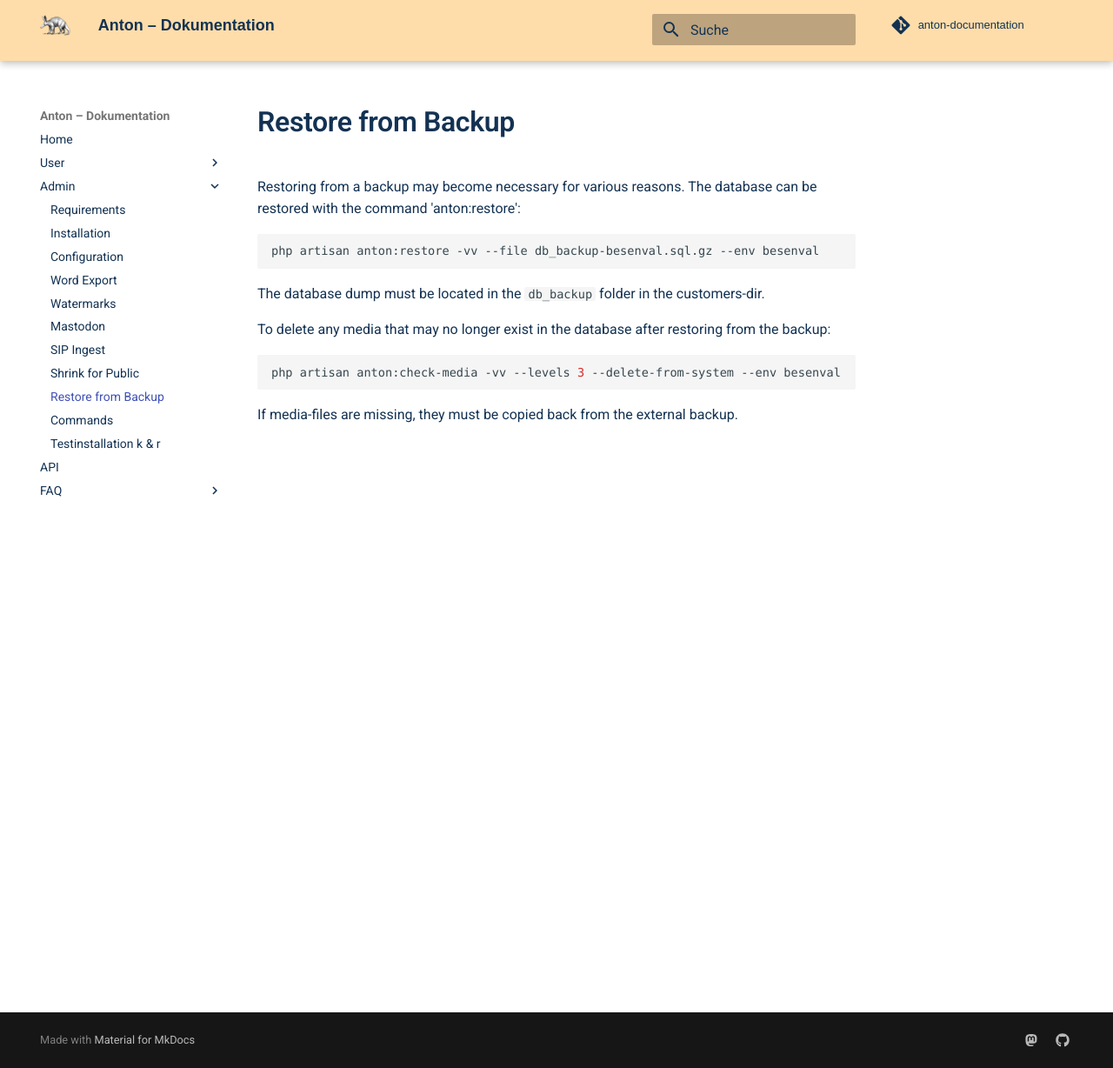
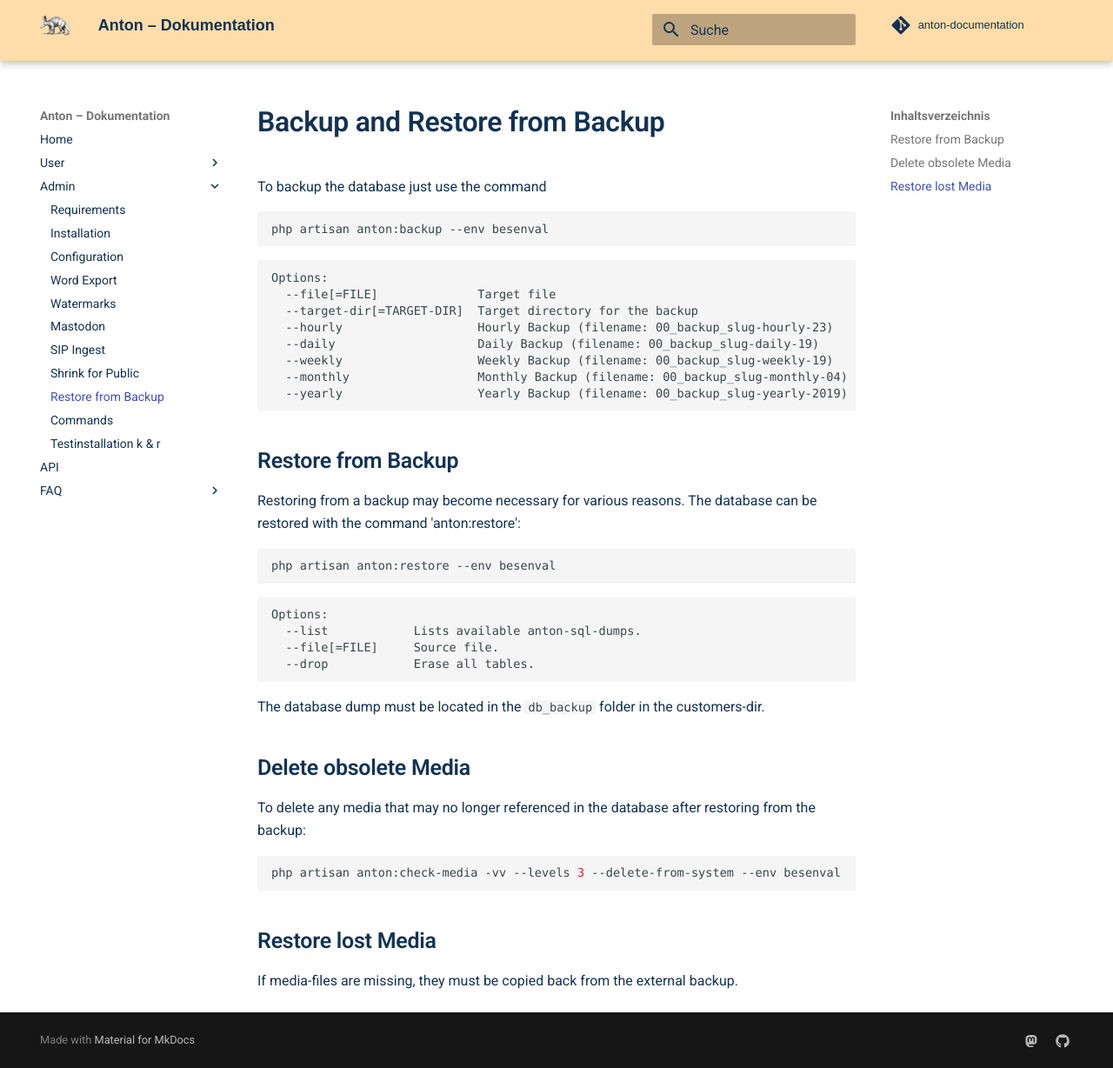
Before and after one commit to kraenzle-ritter/anton-documentation, an MkDocs documentation site: the page built from docs/admin/restore.md, in a window 1280 px wide and 1228 px high. Shown: the whole window at 87% size. Built offline with MkDocs 1.6.1 and Material for MkDocs 9.7.7, drawn with Linux system fonts in a browser that asks for light colours; some web fonts are replaced; comment, search, counter and statistics services are not loaded.

Commit message:
Media Transfer

````diff
--- a/docs/admin/restore.md
+++ b/docs/admin/restore.md
@@ -1,17 +1,44 @@
-# Restore from Backup
+# Backup and Restore from Backup
+
+To backup the database just use the command
+
+```bash
+php artisan anton:backup --env besenval
+```
+
+```
+Options:
+  --file[=FILE]              Target file
+  --target-dir[=TARGET-DIR]  Target directory for the backup
+  --hourly                   Hourly Backup (filename: 00_backup_slug-hourly-23)
+  --daily                    Daily Backup (filename: 00_backup_slug-daily-19)
+  --weekly                   Weekly Backup (filename: 00_backup_slug-weekly-19)
+  --monthly                  Monthly Backup (filename: 00_backup_slug-monthly-04)
+  --yearly                   Yearly Backup (filename: 00_backup_slug-yearly-2019)
+```
+
+## Restore from Backup
 
 Restoring from a backup may become necessary for various reasons. The database can be restored with the command 'anton:restore':
 
 ```bash
-php artisan anton:restore -vv --file db_backup-besenval.sql.gz --env besenval
+php artisan anton:restore --env besenval
 ```
 
+```
+Options:
+  --list            Lists available anton-sql-dumps.
+  --file[=FILE]     Source file.
+  --drop            Erase all tables.
+```
 The database dump must be located in the `db_backup` folder in the customers-dir.
 
-To delete any media that may no longer exist in the database after restoring from the backup:
+## Delete obsolete Media
+To delete any media that may no longer referenced in the database after restoring from the backup:
 
 ```bash
 php artisan anton:check-media -vv --levels 3 --delete-from-system --env besenval
 ```
 
+## Restore lost Media
 If media-files are missing, they must be copied back from the external backup.
--- a/mkdocs.yml
+++ b/mkdocs.yml
@@ -33,6 +33,7 @@
     - Signaturen: user/identifiers.md
     - Access-Konzept: user/access.md
     - Datenimport: user/import.md
+    - Medien: user/media.md
     #- SIP Ingest: user/sip-ingest.md
     # - Formulare: user/forms.md
     # - Einstellungen: user/settings.md
````
Also changed, not shown: docs/admin/sip-ingest.md (+1 -1 lines), docs/api/openapi.yaml (+25 -25 lines), docs/user/access.md (+5 -5 lines), docs/user/media.md (added, +44 -0 lines), docs/user/images/transfer-ordner-1.png (added), docs/user/images/transfer-ordner-2.png (added), docs/user/images/transfer-ordner-3.png (added).
